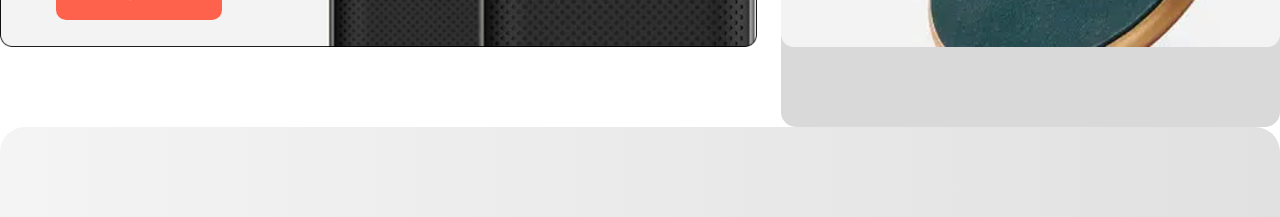
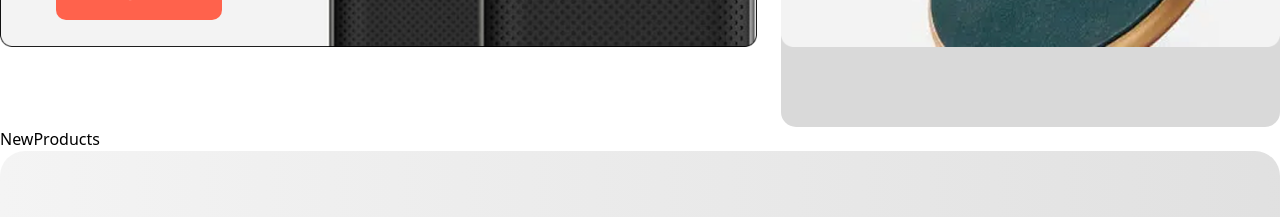
Before and after one commit to Githubshakil/eshop, a React (Vite) app: page / in a window 1280 px wide. Shown: the part 2100-2317 px from the top of the page. Built offline with nearby package versions, Linux system fonts and the light colour scheme.

Commit message:
update button

```diff
--- /dev/null
+++ b/src/components/NewProducts.jsx
@@ -0,0 +1,9 @@
+import React from 'react'
+
+const NewProducts = () => {
+  return (
+    <div>NewProducts</div>
+  )
+}
+
+export default NewProducts
--- a/src/components/footer/FooterTop.jsx
+++ b/src/components/footer/FooterTop.jsx
@@ -1,6 +1,7 @@
 import React from 'react'
 import Container from '../commonlayout/Container'
-import Button from '../Button'
+import Button from '../commonlayout/Button'
+
 
 const FooterTop = () => {
 return (
--- a/src/pages/HomePage.jsx
+++ b/src/pages/HomePage.jsx
@@ -3,6 +3,7 @@ import Banner from '../components/Banner'
 import FacilitySection from '../components/FacilitySection'
 import FeatureProduct from '../components/FeatureProduct'
 import OfferSection from '../components/OfferSection'
+import NewProducts from '../components/NewProducts'
 
 const HomePage = () => {
   return (
@@ -11,6 +12,7 @@ const HomePage = () => {
     <FacilitySection />
     <FeatureProduct />
     <OfferSection />
+    <NewProducts />
     </>
   )
 }
```
